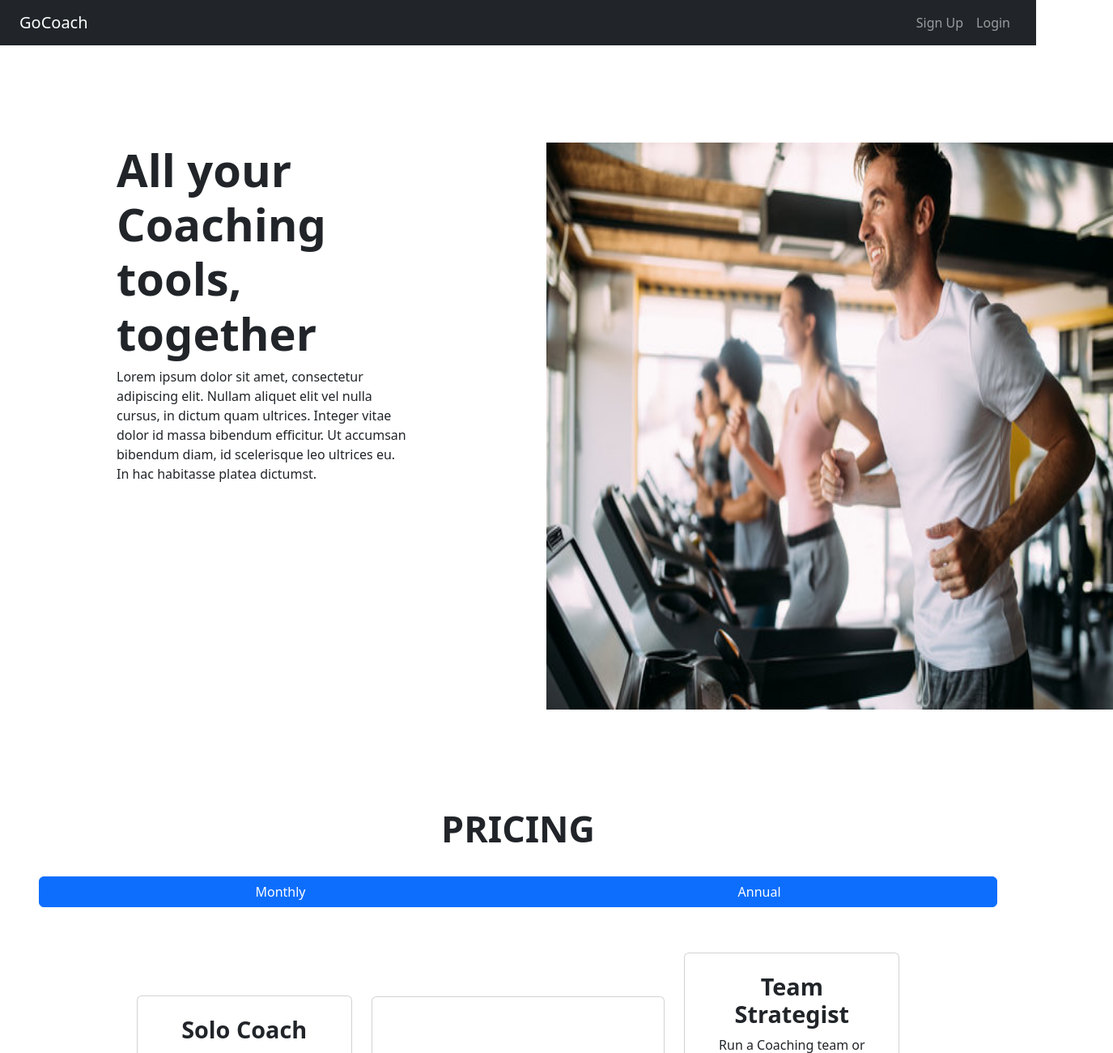
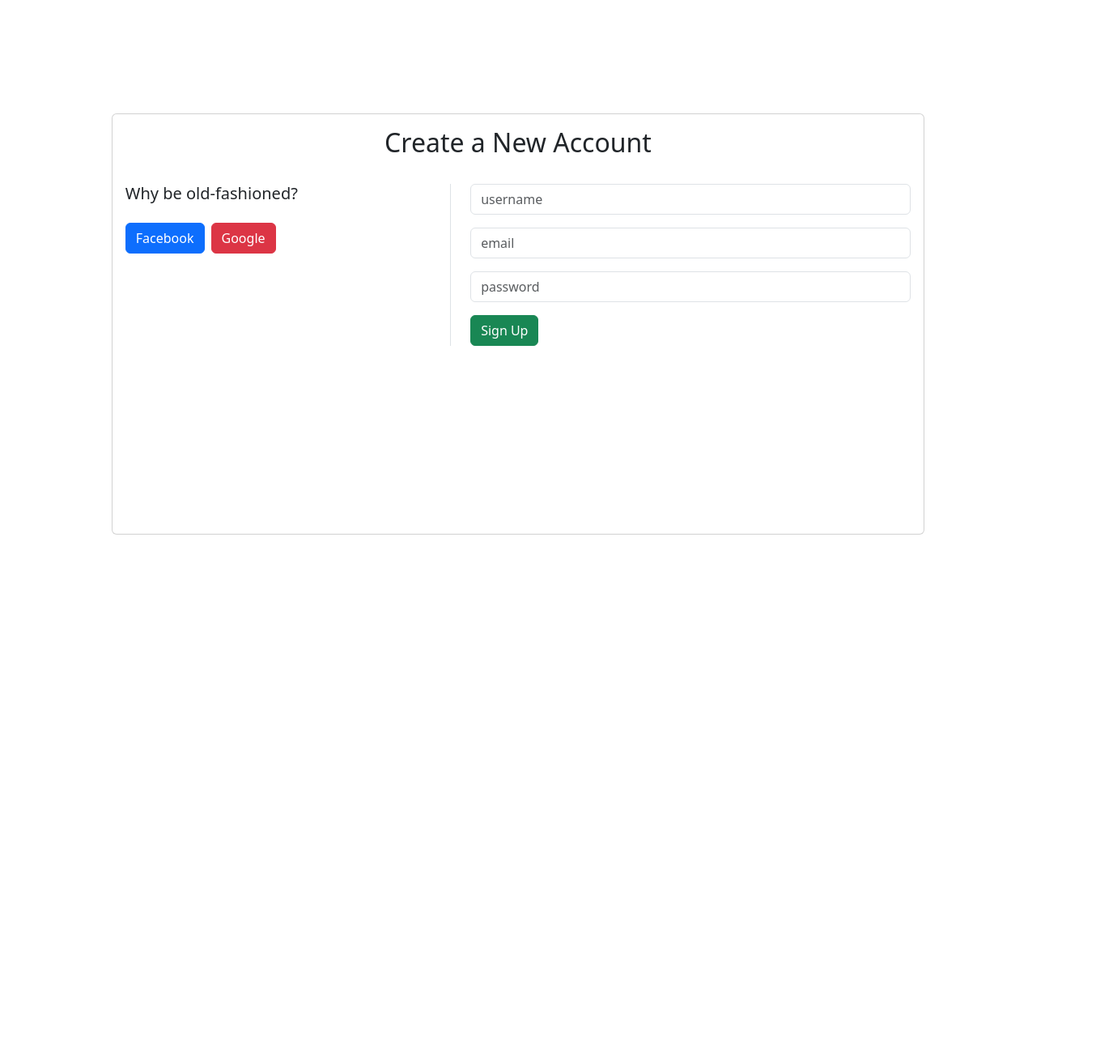
Before and after one commit to fshah21/gocoach, a React (Create React App) app in the folder frontend/: page /signup in a window 1280 px wide. Shown: the top 1300 px of the page at 81% size, 1375 px wide, since content can reach past the window. After the commit the page ends 800 px from the top, so only its background shows below. Built offline with nearby package versions, Linux system fonts and the light colour scheme.

Commit message:
Basic signup page

```diff
--- a/frontend/package.json
+++ b/frontend/package.json
@@ -10,6 +10,7 @@
     "react": "^18.2.0",
     "react-bootstrap": "^2.10.0",
     "react-dom": "^18.2.0",
+    "react-router-dom": "^6.22.0",
     "react-scripts": "5.0.1",
     "web-vitals": "^2.1.4"
   },
--- a/frontend/src/App.js
+++ b/frontend/src/App.js
@@ -1,11 +1,13 @@
 import React from 'react';
-import Home from './components/Home';
+import ReactDOM from 'react-dom';
+import Navigation from './Navigation';
 
 const App = () => {
-  return (
-    <div className="App">
-      <Home />
-    </div>
+  ReactDOM.render(
+    <React.StrictMode>
+      <Navigation />
+    </React.StrictMode>,
+    document.getElementById('root')
   );
 };
 
--- /dev/null
+++ b/frontend/src/Navigation.js
@@ -0,0 +1,20 @@
+import React from 'react';
+import { BrowserRouter as Router, Route, Routes } from 'react-router-dom';
+import DefaultNavbar from './components/DefaultNavbar';
+import Signup from './components/Signup';
+import Home from './components/Home';
+
+const Navigation = () => {
+  return (
+    <Router>
+      <div>
+        <Routes>
+            <Route path="/" element={<Home />}  />
+            <Route path="/signup" element={<Signup />}  />
+        </Routes>
+      </div>
+    </Router>
+  );
+};
+
+export default Navigation;
--- a/frontend/src/components/DefaultNavbar.js
+++ b/frontend/src/components/DefaultNavbar.js
@@ -6,7 +6,7 @@ const DefaultNavbar = () => {
     <Navbar bg="dark" variant="dark">
       <Navbar.Brand className="justify-content-start ms-4" href="#home">GoCoach</Navbar.Brand>
       <Nav className="justify-content-end me-4" style={{ width: "100%" }}>
-        <Nav.Link href="#signup">Sign Up</Nav.Link>
+        <Nav.Link href="/signup">Sign Up</Nav.Link>
         <Nav.Link href="#login">Login</Nav.Link>
       </Nav>
     </Navbar>
--- a/frontend/src/components/Home.js
+++ b/frontend/src/components/Home.js
@@ -1,4 +1,4 @@
-import React, { useState, useCallback } from 'react';
+import React, { useState } from 'react';
 import { Container, Row, Col, Card, Button, ToggleButton, ToggleButtonGroup } from 'react-bootstrap';
 import DefaultNavbar from './DefaultNavbar';
 import fitness from '../images/fitness.jpg';
@@ -98,25 +98,27 @@ const Home = () => {
           </h2>
         </Row>
 
-        <Row className="m-4">
+        <Row className="m-5 text-center d-flex justify-content-center">
+          <Col md={6} className='align-items-center'>
           <ToggleButtonGroup
             type="radio"
             name="cycle"
             className="mb-2"
           >
-            <ToggleButton value="monthly" onClick={handleMonthly} className="btn btn-primary">Monthly</ToggleButton>
-            <ToggleButton value="annual" onClick={handleAnnually} className="btn btn-primary">Annual</ToggleButton>
+            <ToggleButton value="monthly" onClick={handleMonthly} variant={billingCycle === 'monthly' ? 'dark' : 'secondary'} className='px-5'>Monthly</ToggleButton>
+            <ToggleButton value="annual" onClick={handleAnnually} variant={billingCycle === 'annually' ? 'dark' : 'secondary'} className='px-5'>Annual</ToggleButton>
           </ToggleButtonGroup>
+          </Col>
         </Row>
 
-        <Row className="m-5 align-items-center justify-content-center">
+        <Row className="m-4 align-items-center justify-content-center">
           {pricingData.map((item, index) => (
             <Col key={index} md={index === 1 ? 4 : 3} className="mb-4 justify-content-center">
               <Card className="d-flex flex-column h-100">
                 <Card.Body className="text-center" style={{ padding: index === 1 ? '4rem' : '1.5rem' }}>
-                  <Card.Title style={{ fontSize: '1.8rem', fontWeight: 'bold', textTransform: 'capitalize'}}>{item.title.toLowerCase()}</Card.Title>
+                  <Card.Title style={{ fontSize: '1.8rem', fontWeight: 'bold', textTransform: 'capitalize'}}>{item.title.toUpperCase()}</Card.Title>
                   <Card.Text style={{ fontSize: '1rem'}}>{item.description}</Card.Text>
-                  <Card.Text style={{ fontSize: '1.4rem'}}>{item.price}</Card.Text>
+                  <Card.Text className="mt-2" style={{ fontSize: '1.4rem'}}>{item.price}</Card.Text>
                   <ul>
                     {item.features.map((feature, i) => (
                       <li key={i} style={{ listStyleType: 'none', fontSize: '1.1rem' }}>
@@ -124,7 +126,7 @@ const Home = () => {
                       </li>
                     ))}
                   </ul>
-                  <Button bg="dark" variant="dark" onClick={signup}>Sign Up</Button>
+                  <Button bg="dark" variant="dark" onClick={signup} className='px-5' style={{ marginTop: index === 1 ? '2rem' : '1rem'}}>Sign Up</Button>
                 </Card.Body>
               </Card>
             </Col>
--- /dev/null
+++ b/frontend/src/components/Signup.js
@@ -0,0 +1,58 @@
+import React from 'react';
+import { Container, Row, Col, Card, Button, Form } from 'react-bootstrap';
+
+const Signup = () => {
+    const handleSignup = () => {
+        // Handle signup logic here
+        console.log("Sign up clicked");
+      };
+
+      return (
+        <Container className="d-flex align-items-center justify-content-center" style={{ height: '100vh' }}>
+          <Card style={{ minWidth: '500px', width: '90%', height: '65%' }}>
+            <Card.Body>
+              <Row className="text-center">
+                <Col>
+                  <h2>Create a New Account</h2>
+                </Col>
+              </Row>
+              <Row className="mt-4">
+                <Col xs={5} className="border-end pe-4">
+                  <Row className="mb-3">
+                    <Col>
+                      <h5>Why be old-fashioned?</h5>
+                    </Col>
+                  </Row>
+                  <Row>
+                    <Col>
+                      {/* Add Facebook and Google signup buttons */}
+                      <Button variant="primary" className="me-2">Facebook</Button>
+                      <Button variant="danger">Google</Button>
+                    </Col>
+                  </Row>
+                </Col>
+                <Col xs={7} className="ps-4">
+                  <Form>
+                    <Form.Group className="mb-3" controlId="username">
+                      {/* <Form.Label>Username</Form.Label> */}
+                      <Form.Control type="text" placeholder="username" />
+                    </Form.Group>
+                    <Form.Group className="mb-3" controlId="email">
+                      {/* <Form.Label>Email</Form.Label> */}
+                      <Form.Control type="email" placeholder="email" />
+                    </Form.Group>
+                    <Form.Group className="mb-3" controlId="password">
+                      {/* <Form.Label>Password</Form.Label> */}
+                      <Form.Control type="password" placeholder="password" />
+                    </Form.Group>
+                    <Button variant="success" onClick={handleSignup} block>Sign Up</Button>
+                  </Form>
+                </Col>
+              </Row>
+            </Card.Body>
+          </Card>
+        </Container>
+    );
+};
+
+export default Signup;
```
Also changed, not shown: 2 other files (tests, documents, lock files or other folders).
